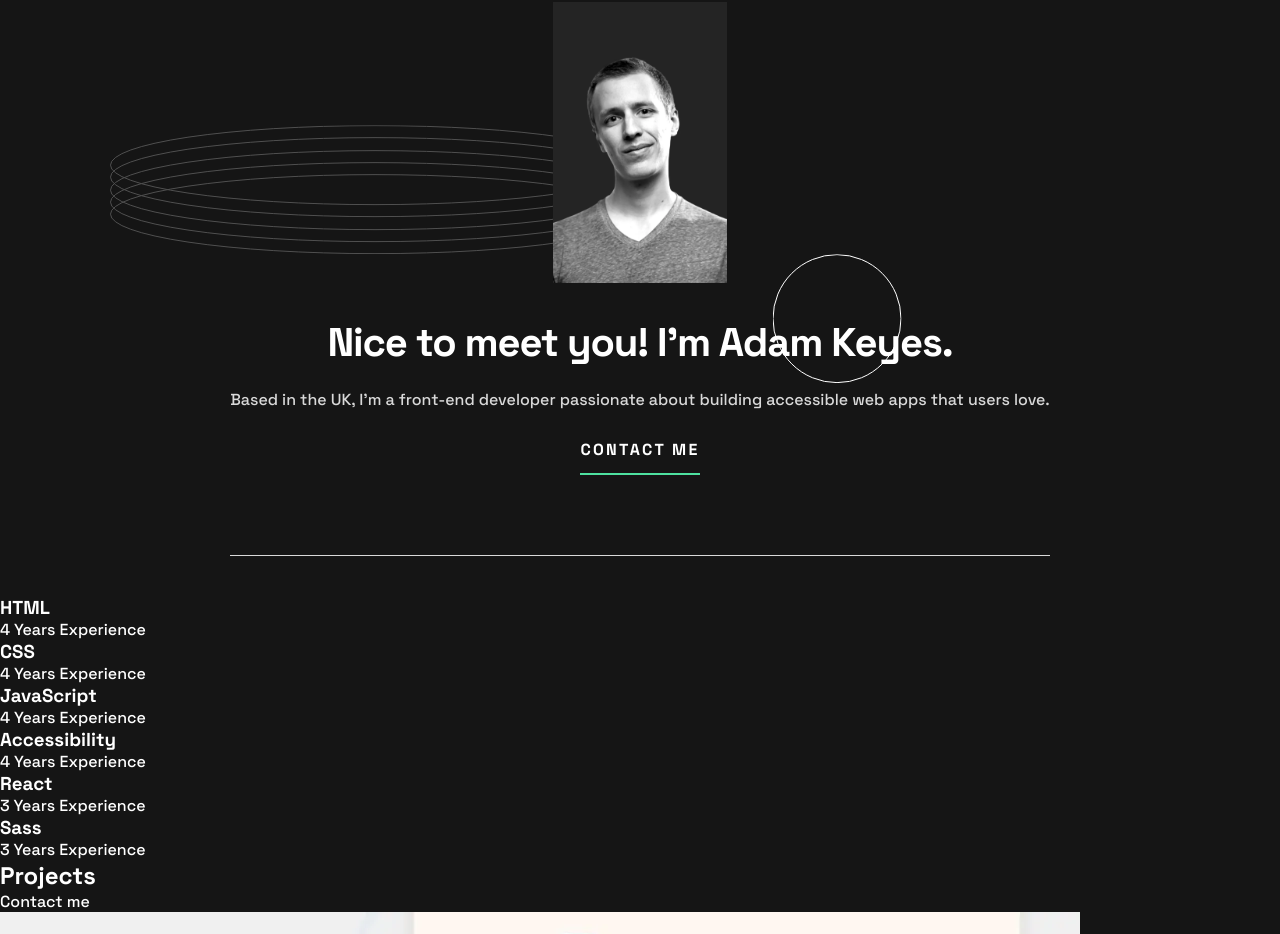
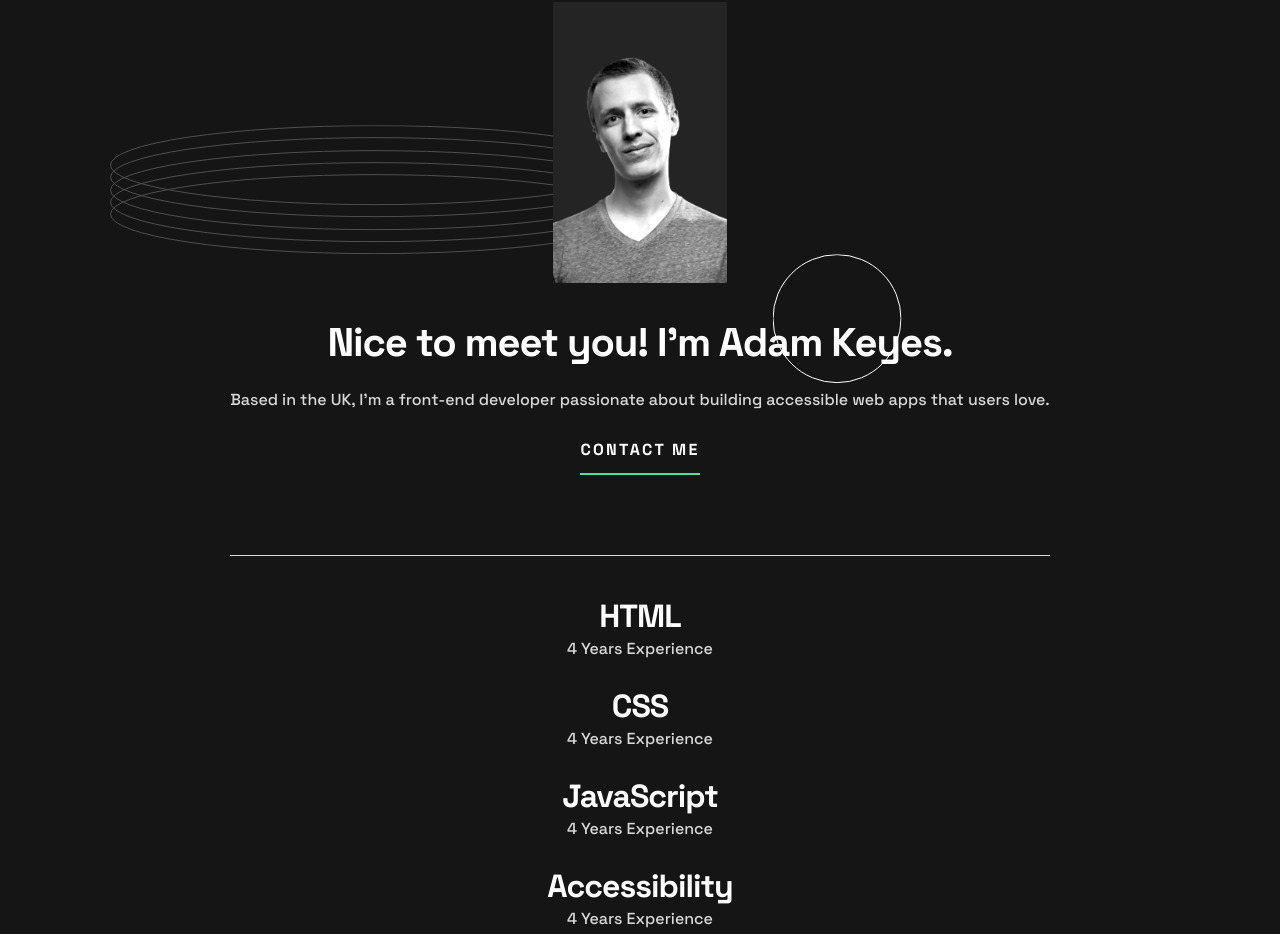
Before and after one commit to Rubendvb/single-page-developer-portfolio, a React (Vite) app: page / in a window 1280 px wide. Shown: the top 934 px of the page. Built offline with nearby package versions, Linux system fonts and the light colour scheme.

Commit message:
feat: encapsulate skills section into a modular component and clean up header styles

```diff
--- a/src/App.tsx
+++ b/src/App.tsx
@@ -1,35 +1,13 @@
 import Header from './components/Header';
+import Skills from './components/Skills';
 
 function App() {
   return (
     <>
       <Header />
-      <section>
-        <div>
-          <h3>HTML</h3>
-          <p>4 Years Experience</p>
-        </div>
-        <div>
-          <h3>CSS</h3>
-          <p>4 Years Experience</p>
-        </div>
-        <div>
-          <h3>JavaScript</h3>
-          <p>4 Years Experience</p>
-        </div>
-        <div>
-          <h3>Accessibility</h3>
-          <p>4 Years Experience</p>
-        </div>
-        <div>
-          <h3>React</h3>
-          <p>3 Years Experience</p>
-        </div>
-        <div>
-          <h3>Sass</h3>
-          <p>3 Years Experience</p>
-        </div>
-      </section>
+
+      <Skills />
+
       <section>
         <div>
           <h2>Projects</h2>
--- a/src/components/Header/index.tsx
+++ b/src/components/Header/index.tsx
@@ -1,4 +1,5 @@
 import * as S from './styles';
+
 export default function Header() {
   return (
     <S.Header>
--- a/src/components/Header/styles.ts
+++ b/src/components/Header/styles.ts
@@ -1,10 +1,7 @@
 import styled, { css } from 'styled-components';
 
 export const Header = styled.header`
-  ${({ theme }) => css`
-    padding: 0 1.6rem;
-  `}
-
+  padding: 0 1.6rem;
   display: flex;
   align-items: center;
   flex-direction: column;
--- /dev/null
+++ b/src/components/Skills/index.tsx
@@ -0,0 +1,41 @@
+import * as S from './styles';
+
+export default function Skills() {
+  const skills = [
+    {
+      name: 'HTML',
+      experience: '4 Years Experience',
+    },
+    {
+      name: 'CSS',
+      experience: '4 Years Experience',
+    },
+    {
+      name: 'JavaScript',
+      experience: '4 Years Experience',
+    },
+    {
+      name: 'Accessibility',
+      experience: '4 Years Experience',
+    },
+    {
+      name: 'React',
+      experience: '3 Years Experience',
+    },
+    {
+      name: 'Sass',
+      experience: '3 Years Experience',
+    },
+  ];
+
+  return (
+    <S.ContainerSkills>
+      {skills.map((skill) => (
+        <S.SkillCard key={skill.name}>
+          <h3>{skill.name}</h3>
+          <p>{skill.experience}</p>
+        </S.SkillCard>
+      ))}
+    </S.ContainerSkills>
+  );
+}
--- /dev/null
+++ b/src/components/Skills/styles.ts
@@ -0,0 +1,31 @@
+import styled, { css } from 'styled-components';
+
+export const ContainerSkills = styled.section`
+  display: flex;
+  flex-direction: column;
+  align-items: center;
+  padding: 0 1.6rem;
+  gap: 2.4rem;
+`;
+
+export const SkillCard = styled.div`
+  display: flex;
+  flex-direction: column;
+  align-items: center;
+  padding: 0 1.6rem;
+
+  h3 {
+    font-size: 3.2rem;
+    color: ${({ theme }) => theme.colors.white};
+    font-weight: ${({ theme }) => theme.font.bold};
+    line-height: 4rem;
+    letter-spacing: -0.1rem;
+  }
+
+  p {
+    font-size: 1.6rem;
+    line-height: 2.6rem;
+    font-weight: ${({ theme }) => theme.font.regular};
+    color: ${({ theme }) => theme.colors.gray};
+  }
+`;
```
